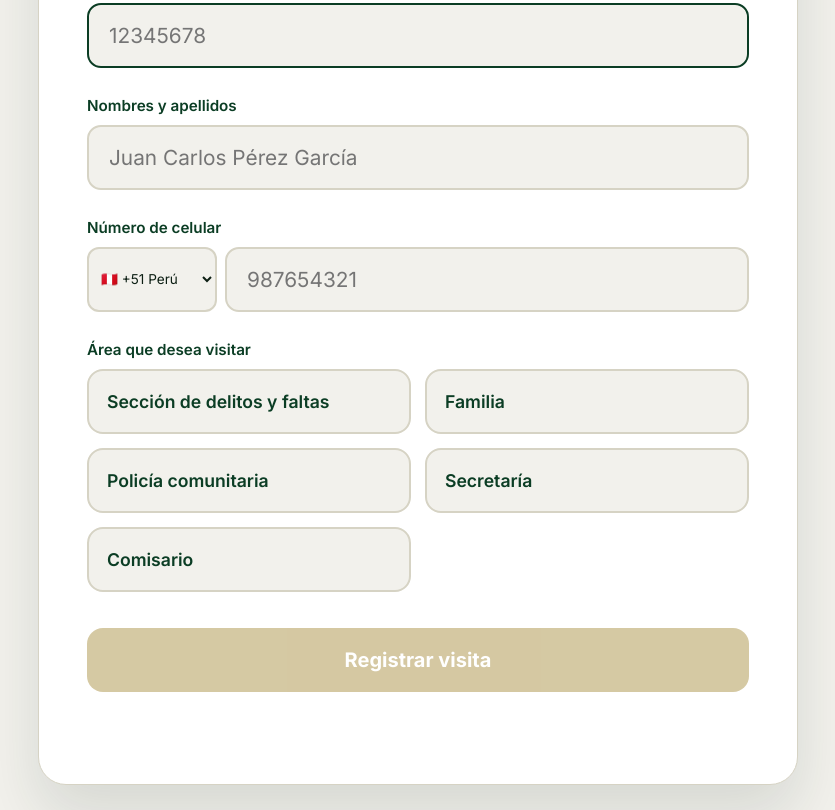
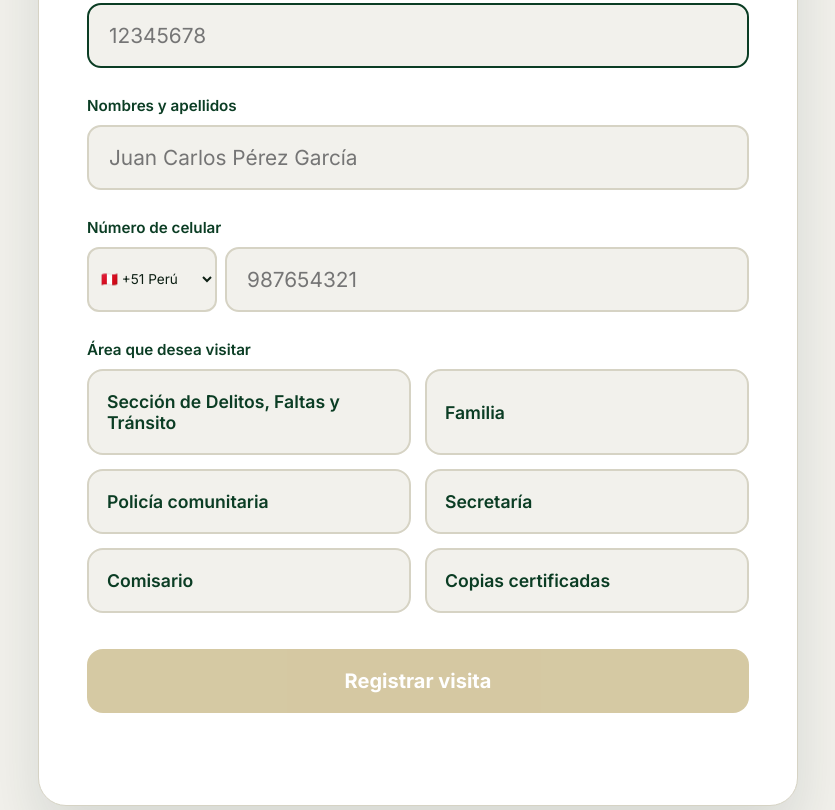
Before and after one commit to ComisariaSalaverry/pnpapp, a plain HTML site: page index.html in a window 1280 px wide. Shown: the part 480-1290 px from the top of the page, without its empty margins (222-1057 px from the left). Drawn offline with nearby package versions, Linux system fonts and the light colour scheme.

Commit message:
index.html

```diff
--- a/index.html
+++ b/index.html
@@ -742,13 +742,14 @@
     const SUPABASE_ANON_KEY =
       "sb_publishable_qTNkWQAQLrzS2-81BpeDeA_DFDCrVol";
 
-    const AREAS = [
-      "Sección de delitos y faltas",
-      "Familia",
-      "Policía comunitaria",
-      "Secretaría",
-      "Comisario"
-    ];
+  const AREAS = [
+  "Sección de Delitos, Faltas y Tránsito",
+  "Familia",
+  "Policía comunitaria",
+  "Secretaría",
+  "Comisario",
+  "Copias certificadas"
+];
 
     const supabaseClient =
       window.supabase.createClient(
```
